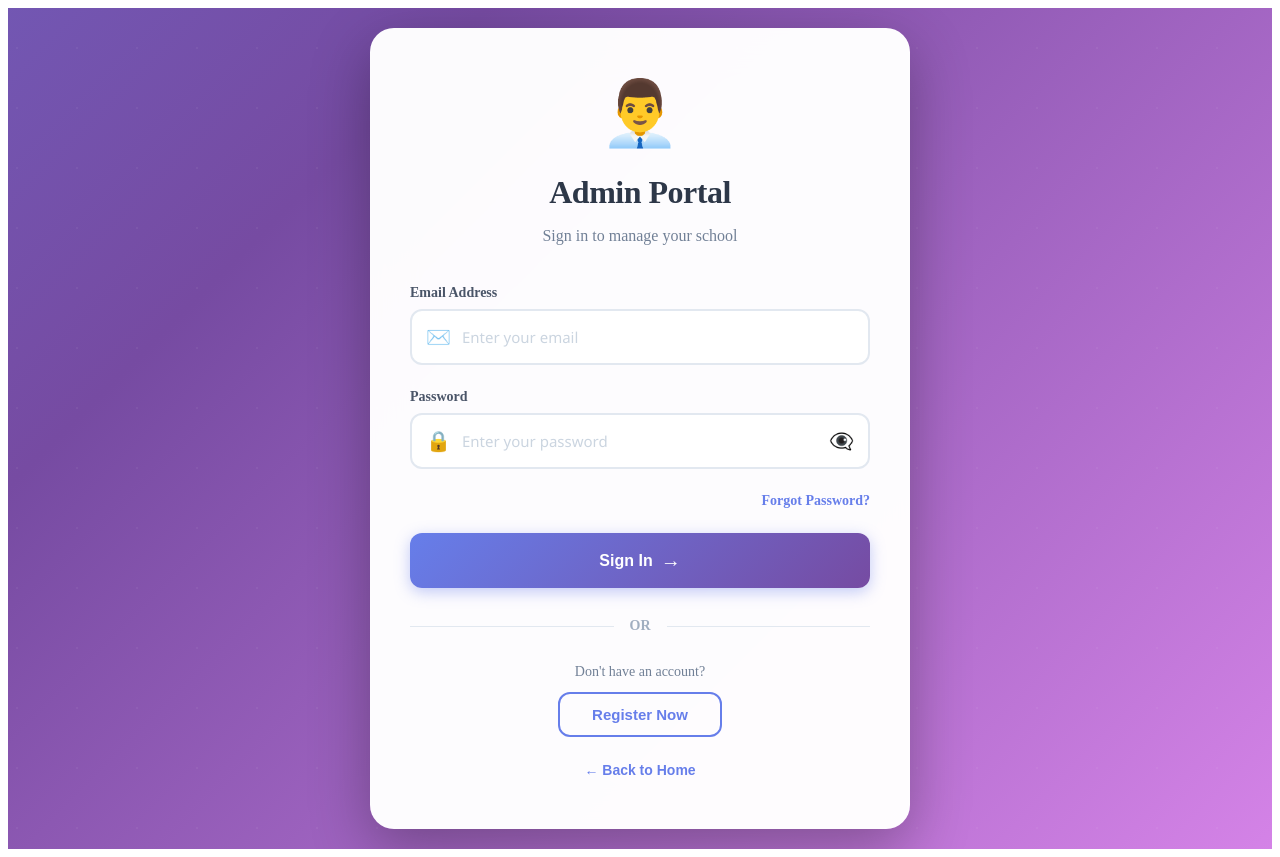
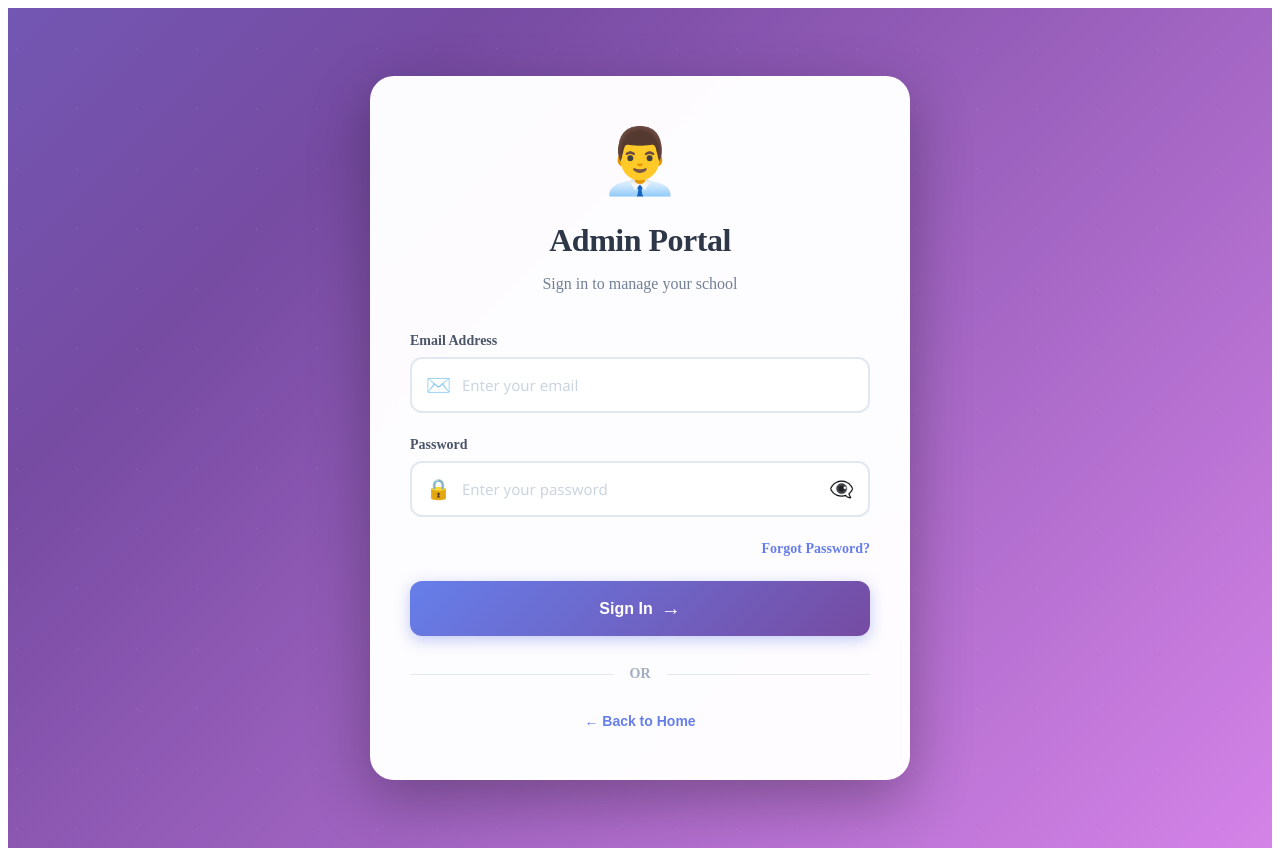
Before and after one commit to sakthi904761/backend-new, a React (Vite) app in the folder frontend/: page /admin-signIn in a window 1280 px wide. Built offline with nearby package versions, Linux system fonts and the light colour scheme; no server answers.

Commit message:
Remove registration section from AdminSignIn
Removed the registration section and its associated styles from the AdminSignIn component.

```diff
--- a/frontend/src/components/AdminSignIn.jsx
+++ b/frontend/src/components/AdminSignIn.jsx
@@ -94,13 +94,6 @@ const AdminSignIn = () => {
           <DividerText>OR</DividerText>
           <DividerLine />
         </Divider>
-
-        <RegisterSection>
-          <RegisterText>Don't have an account?</RegisterText>
-          <RegisterButton onClick={() => navigate("/admin/register")}>
-            Register Now
-          </RegisterButton>
-        </RegisterSection>
 
         <Footer>
           <BackToHome onClick={() => navigate("/")}>
@@ -351,37 +344,6 @@ const DividerText = styled.span`
   font-weight: 600;
 `;
 
-const RegisterSection = styled.div`
-  text-align: center;
-  margin-bottom: 24px;
-`;
-
-const RegisterText = styled.p`
-  font-size: 14px;
-  color: #718096;
-  margin-bottom: 12px;
-`;
-
-const RegisterButton = styled.button`
-  background: none;
-  border: 2px solid #667eea;
-  color: #667eea;
-  padding: 12px 32px;
-  border-radius: 12px;
-  font-size: 15px;
-  font-weight: 600;
-  cursor: pointer;
-  transition: all 0.3s ease;
-
-  &:hover {
-    background: linear-gradient(135deg, #667eea, #764ba2);
-    color: white;
-    border-color: transparent;
-    transform: translateY(-2px);
-    box-shadow: 0 4px 15px rgba(102, 126, 234, 0.3);
-  }
-`;
-
 const Footer = styled.div`
   text-align: center;
 `;
```
